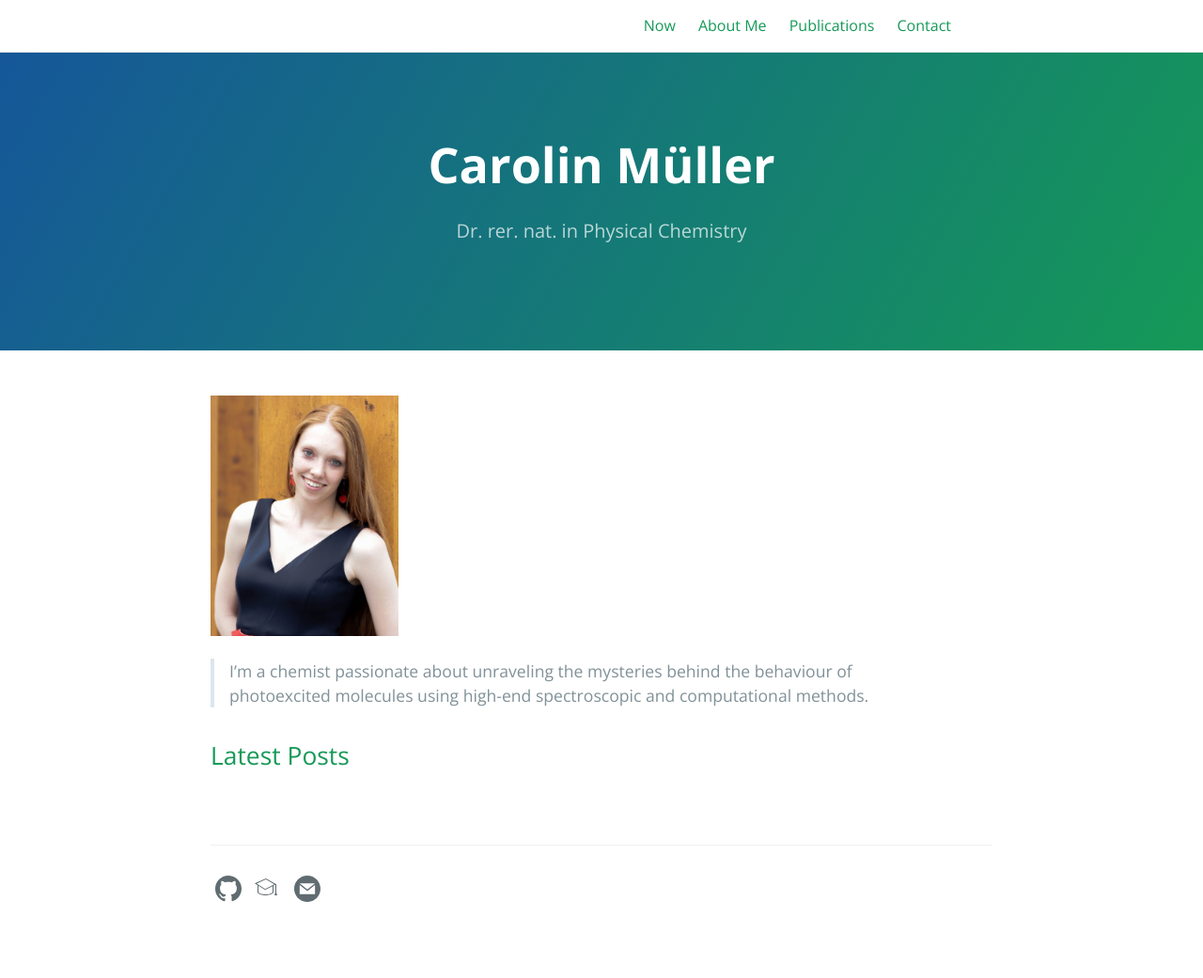
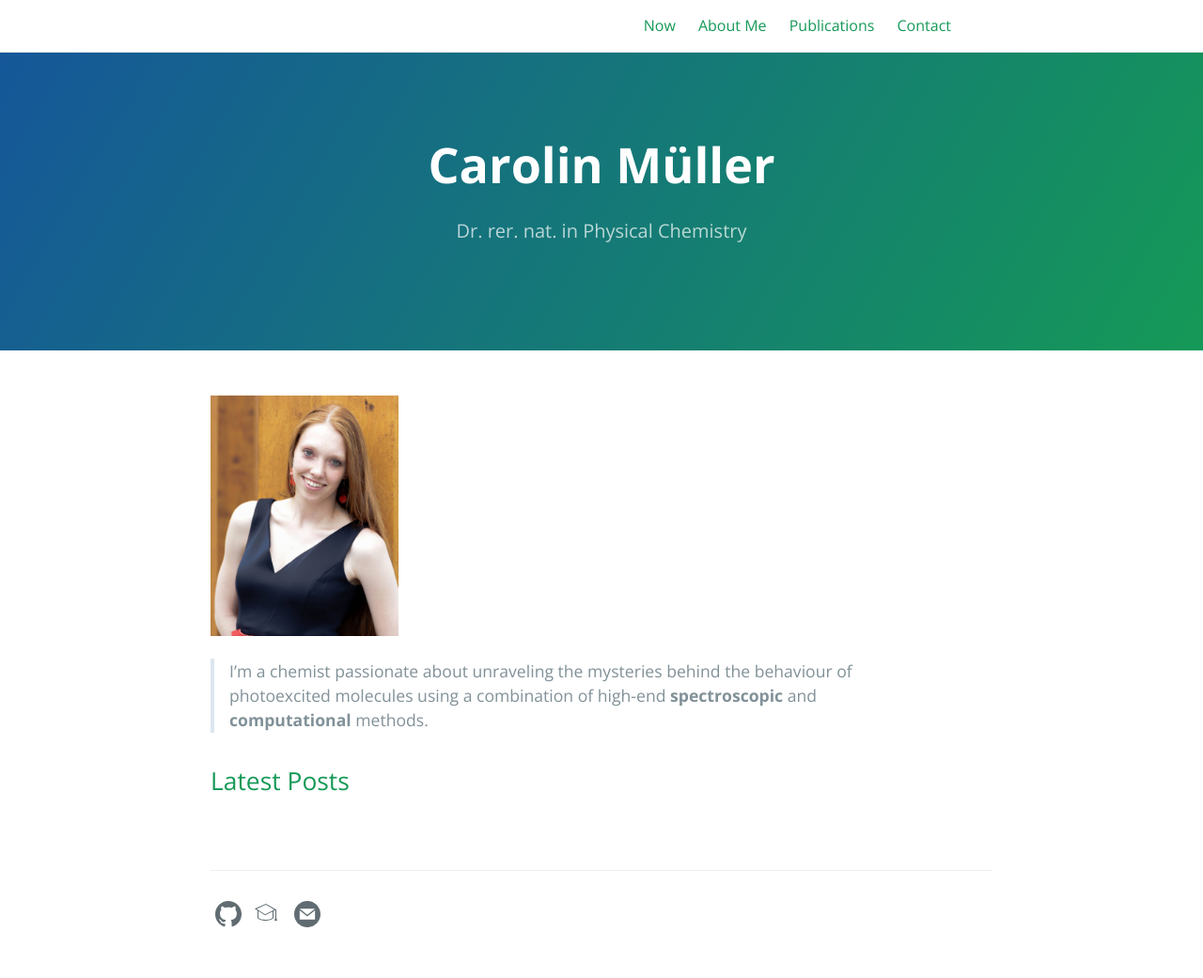
Before and after one commit to carolin-m/carolin-m.github.io, a Jekyll site: the page built from index.md, in a window 1280 px wide. Shown: the whole page at 94% size. Built offline with Jekyll 4.4.1, drawn with Linux system fonts in a browser that asks for light colours; before the commit the page ends 1014 px from its top, so only the background shows below that.

Commit message:
Update index.md

```diff
--- a/index.md
+++ b/index.md
@@ -4,4 +4,4 @@ layout: home
 
 <img width="200" src="images/caro.png">
 
-> I'm a chemist passionate about unraveling the mysteries behind the behaviour of photoexcited molecules using high-end spectroscopic and computational methods.
+> I'm a chemist passionate about unraveling the mysteries behind the behaviour of photoexcited molecules using a combination of high-end **spectroscopic** and **computational** methods.
```
